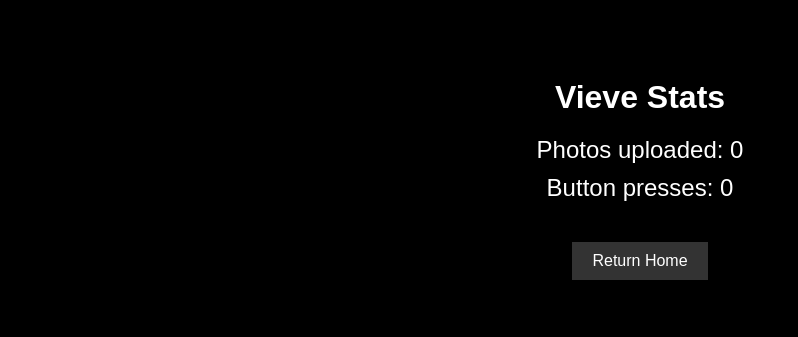
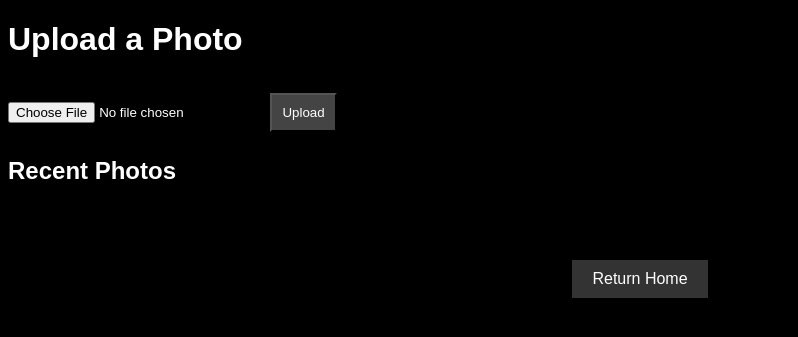
Before and after one commit to ctscreweder/vieve, a Flask app: page /stats in a window 1280 px wide. Shown: the top 337 px of the page, without its empty margins (0-798 px from the left). Run offline with Flask 3, Linux system fonts and the light colour scheme; data that the repository does not hold is empty; parts of the project's set-up code (start-up, migrations or seed data) failed here and were passed over.

Commit message:
Update stats.html

```diff
--- a/roles/vieve/files/app/templates/stats.html
+++ b/roles/vieve/files/app/templates/stats.html
@@ -1,23 +1,75 @@
 <!DOCTYPE html>
 <html>
 <head>
-  <title>Stats</title>
+  <title>Upload a Photo</title>
+  <link rel="stylesheet" href="/static/style.css">
   <style>
-    body { background-color: black; color: white; font-family: Arial, sans-serif; text-align: center; padding-top: 50px; }
-    h1, h2 { margin-bottom: 20px; }
-    .stat { font-size: 24px; margin: 10px 0; }
+    .gallery {
+      display: grid;
+      grid-template-columns: repeat(auto-fit, minmax(300px, 1fr));
+      gap: 20px;
+      justify-content: center;
+      margin-top: 30px;
+    }
+    .photo {
+      position: relative;
+    }
+    .photo img {
+      width: 100%;
+      height: auto;
+      border: 2px solid #444;
+    }
+    .delete {
+      position: absolute;
+      top: 10px;
+      right: 10px;
+      background: red;
+      color: white;
+      border: none;
+      padding: 5px 10px;
+      cursor: pointer;
+    }
+    .upload-form {
+      margin-top: 30px;
+    }
+    .return-home {
+      margin-top: 40px;
+      text-align: center;
+    }
+    .return-home button {
+      padding: 10px 20px;
+      font-size: 16px;
+      background-color: #333;
+      color: white;
+      border: none;
+      cursor: pointer;
+    }
   </style>
 </head>
 <body>
-  <h1>Vieve Stats</h1>
-  <div class="stat">Photos uploaded: {{ photo_count }}</div>
-  <div class="stat">Button presses: {{ event_count }}</div>
-<div style="text-align:center; margin-top:40px;">
-  <form action="/" method="get">
-    <button style="padding:10px 20px; font-size:16px; background-color:#333; color:white; border:none; cursor:pointer;">
-      Return Home
-    </button>
+  <h1>Upload a Photo</h1>
+
+  <form method="POST" enctype="multipart/form-data" class="upload-form">
+    <input type="file" name="photo" required>
+    <button type="submit">Upload</button>
   </form>
-</div>
+
+  <h2>Recent Photos</h2>
+  <div class="gallery">
+    {% for photo in photos %}
+      <div class="photo">
+        <img src="/static/uploads/{{ photo[0] }}" alt="Photo">
+        <form method="GET" action="/delete/{{ photo[0] }}">
+          <button class="delete">Delete</button>
+        </form>
+      </div>
+    {% endfor %}
+  </div>
+
+  <div class="return-home">
+    <form action="/" method="get">
+      <button>Return Home</button>
+    </form>
+  </div>
 </body>
 </html>
```
